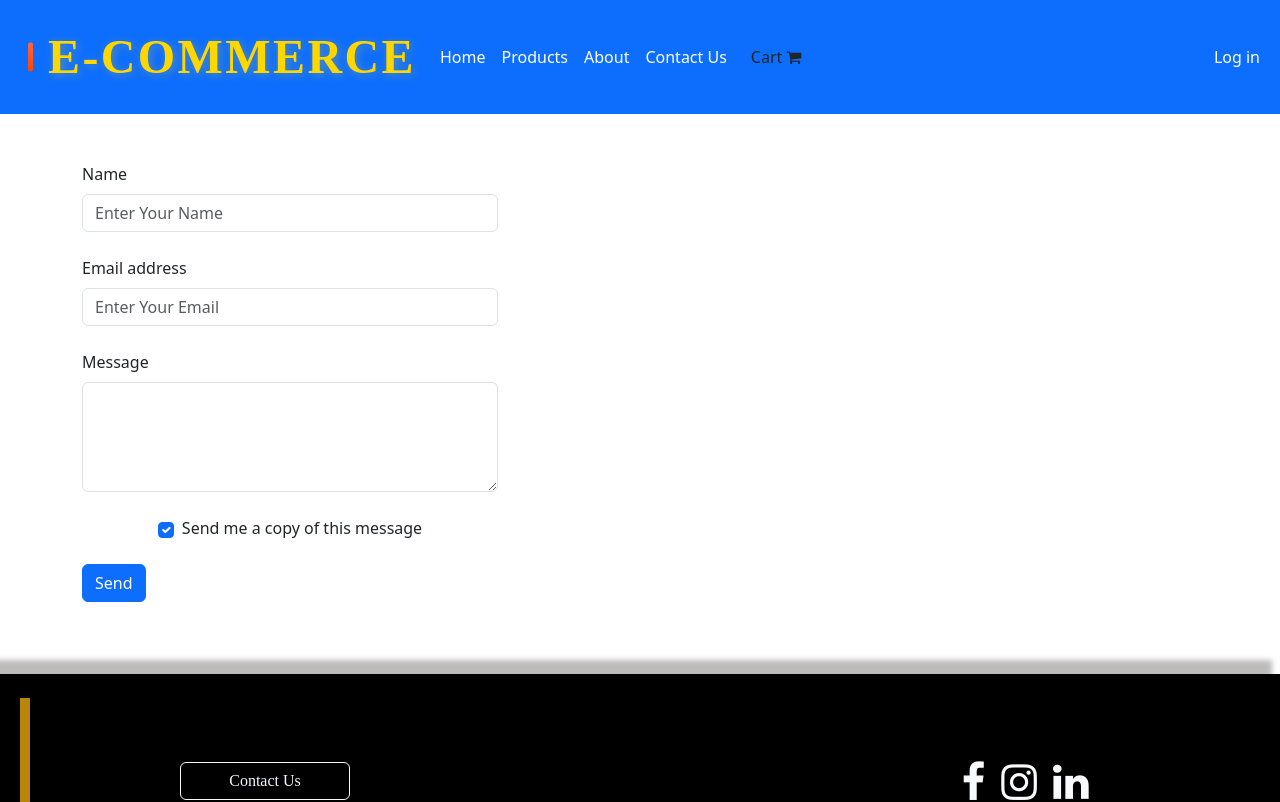
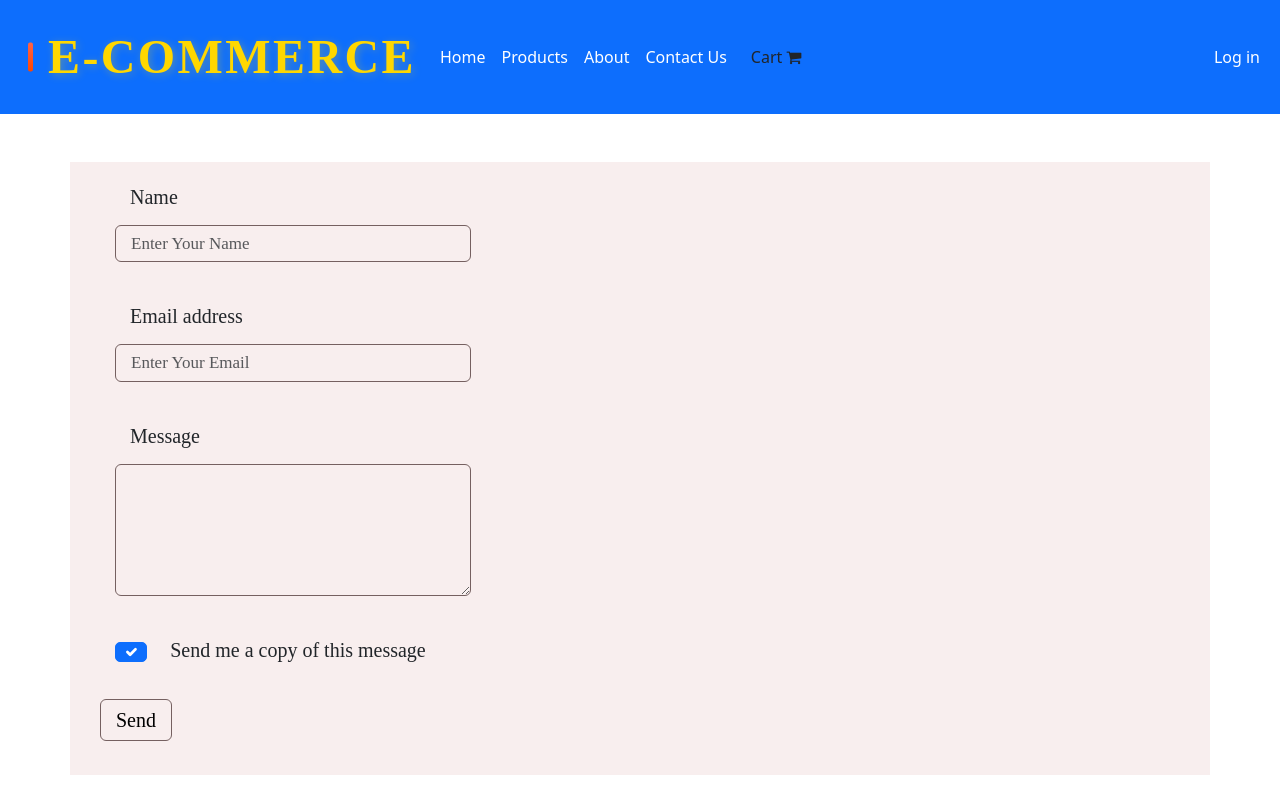
Before and after one commit to ESLAM-MK/E-Commerce-App, an Angular app: page /contact in a window 1280 px wide. Shown: the top 802 px of the page. Built offline with nearby package versions, Linux system fonts and the light colour scheme.

Commit message:
Update contact-us.component.css

```diff
--- a/src/app/Components/defaultComponents/contact-us/contact-us.component.css
+++ b/src/app/Components/defaultComponents/contact-us/contact-us.component.css
@@ -1,3 +1,18 @@
 .formWidth{
   width: 26rem;
 }
+*{
+  font-family: "Playwrite DE Grund", cursive;
+  font-size: 20px;
+  background-color: rgb(248, 238, 238);
+  padding: 5px 15px;
+}
+[placeholder]{
+  font-size: 17px;
+}
+input,textarea,button{
+  border-color: rgb(117, 96, 96);
+}
+button{
+  color: black;
+}
```
